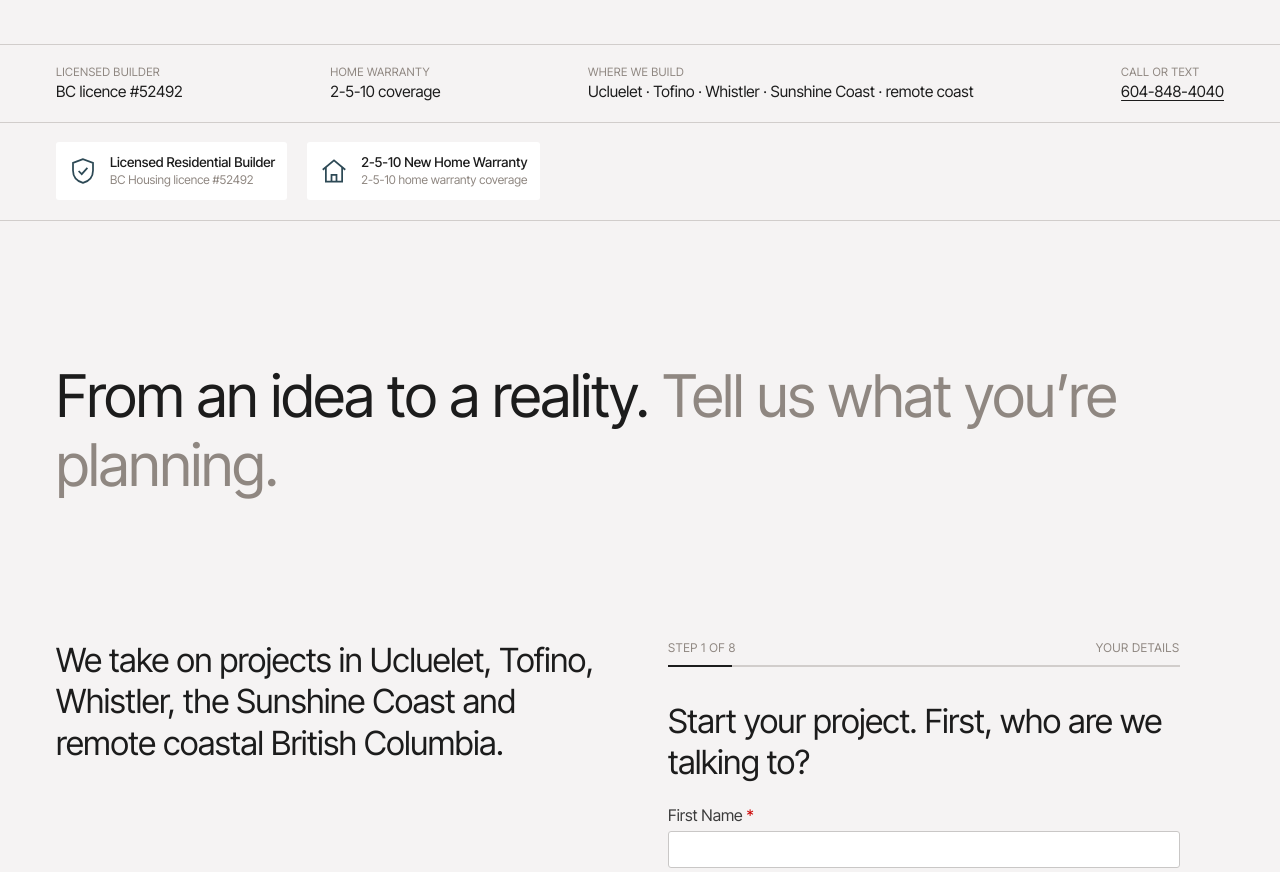
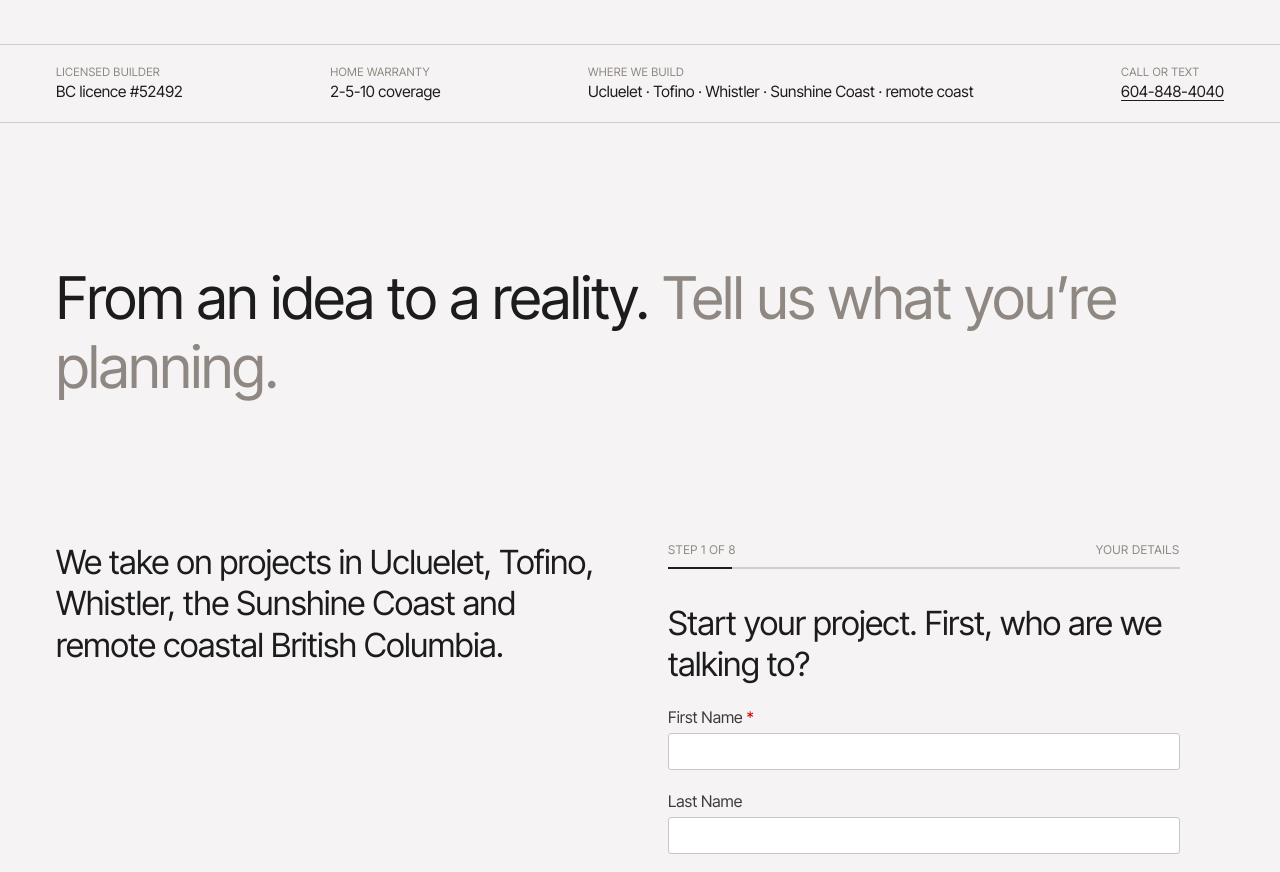
Before and after one commit to danstewart5/saltwater-builder, a plain HTML site: page index.html in a window 1280 px wide. Shown: the part 9280-10152 px from the top of the page. Drawn offline with Linux system fonts and the light colour scheme; no server answers.

Commit message:
Remove duplicate licence/warranty badges (already in trust strip)
Co-Authored-By: Claude Opus 5.5 <noreply@anthropic.com>
Claude-Session: https://claude.ai/code/session_018wwAgbR5s7skzbKCZdCaVh

```diff
--- a/index.html
+++ b/index.html
@@ -634,14 +634,6 @@
     </div>
   </section>
 
-  <!-- ADDED: LICENCE & WARRANTY BADGES (details as already shown in the trust strip; confirm with Chris before launch) -->
-  <section class="s-badges">
-    <div class="wrap row">
-      <div class="badge-x"><svg viewBox="0 0 24 24" fill="none" stroke="currentColor" stroke-width="1.4" aria-hidden="true"><path d="M12 2.5 4 5.5v6c0 5 3.4 8.6 8 10 4.6-1.4 8-5 8-10v-6z"/><path d="m8.5 12 2.5 2.5 4.5-5"/></svg><p><b>Licensed Residential Builder</b><small>BC Housing licence #52492</small></p></div>
-      <div class="badge-x"><svg viewBox="0 0 24 24" fill="none" stroke="currentColor" stroke-width="1.4" aria-hidden="true"><path d="M3 11 12 3.5 21 11"/><path d="M5.5 9v11.5h13V9"/><path d="M10 20.5V15h4v5.5"/></svg><p><b>2-5-10 New Home Warranty</b><small>2-5-10 home warranty coverage</small></p></div>
-    </div>
-  </section>
-
   <!-- 11. CONTACT -->
   <section class="s-contact" id="contact">
     <div class="wrap">
```
